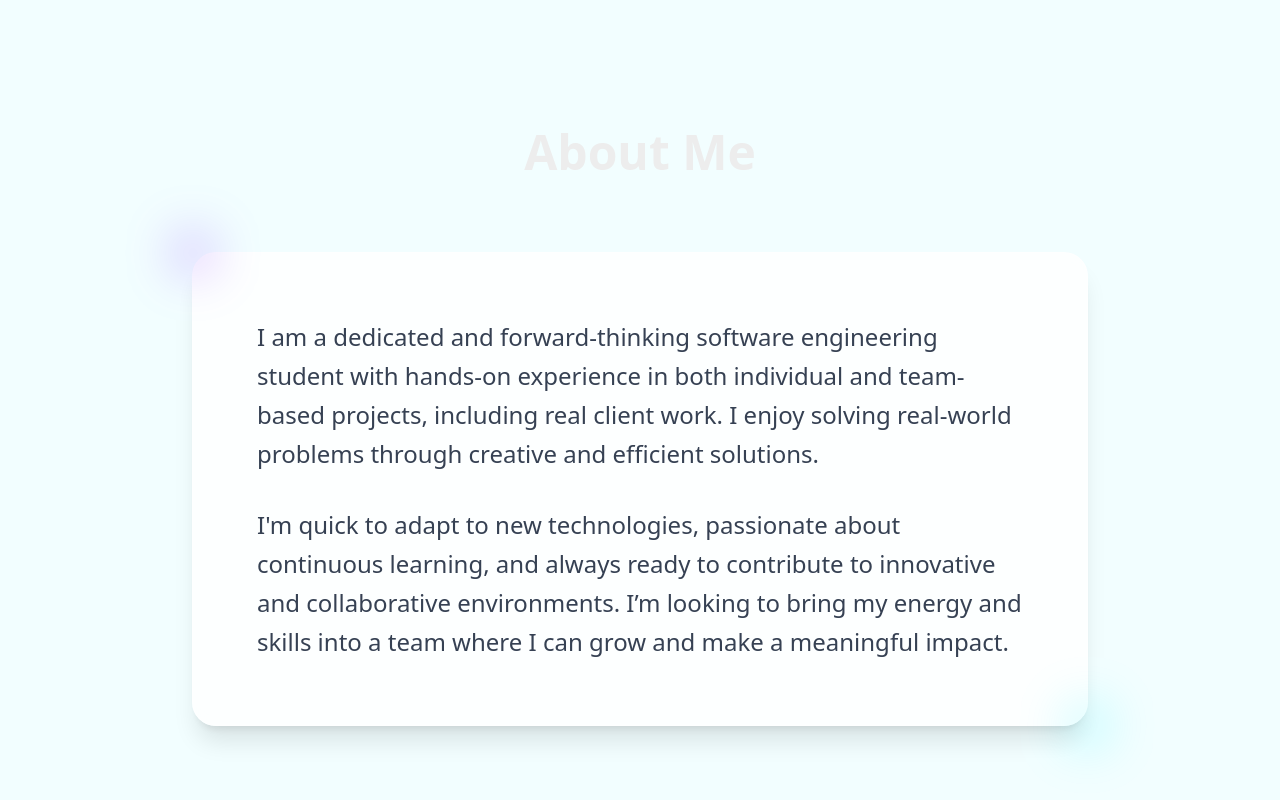
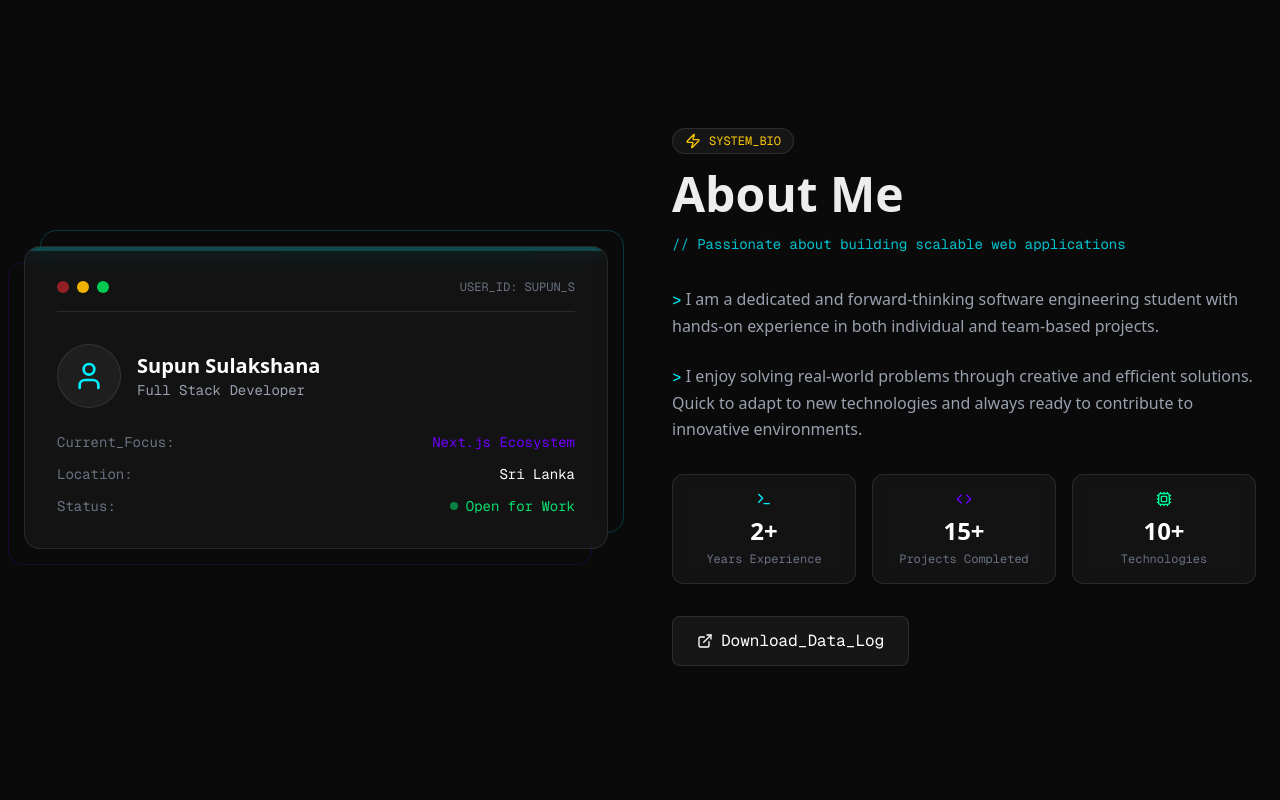
Before and after one commit to supuns2001/my-portfolio, a Next.js app: page / in a window 1280 px wide. Shown: the part 800-1600 px from the top of the page. Built offline with nearby package versions, Linux system fonts and the light colour scheme.

Commit message:
Update About.jsx

```diff
--- a/src/components/About.jsx
+++ b/src/components/About.jsx
@@ -1,52 +1,136 @@
 "use client";
 
-import { motion, useScroll, useTransform } from "framer-motion";
-import { useRef } from "react";
+import { motion } from "framer-motion";
+import { User, Code, Terminal, Cpu, Zap, Globe, ExternalLink } from "lucide-react";
+
+const stats = [
+    { label: "Years Experience", value: "2+", icon: <Terminal className="w-4 h-4 text-primary" /> },
+    { label: "Projects Completed", value: "15+", icon: <Code className="w-4 h-4 text-secondary" /> },
+    { label: "Technologies", value: "10+", icon: <Cpu className="w-4 h-4 text-accent" /> },
+];
 
 export default function About() {
-    const containerRef = useRef(null);
-    const { scrollYProgress } = useScroll({
-        target: containerRef,
-        offset: ["start end", "end start"],
-    });
+    return (
+        <section id="about" className="py-32 bg-background relative overflow-hidden">
+            {/* Background Decorations */}
+            <div className="absolute top-0 right-0 w-1/3 h-full bg-primary/5 -skew-x-12 blur-3xl -z-10" />
+            <div className="absolute bottom-0 left-0 w-1/3 h-full bg-secondary/5 -skew-x-12 blur-3xl -z-10" />
 
-    const y = useTransform(scrollYProgress, [0, 1], [100, -100]);
+            <div className="container mx-auto px-6 relative z-10">
+                <div className="grid grid-cols-1 lg:grid-cols-2 gap-16 items-center">
 
-    return (
-        <section ref={containerRef} id="about" className="py-32 bg-primary/5 relative overflow-hidden">
-            {/* Decorative Elements */}
+                    {/* Left Column: Profile Module */}
                     <motion.div
-                style={{ y }}
-                className="absolute top-20 right-20 w-64 h-64 bg-primary/10 rounded-full blur-3xl -z-10"
-            />
-
-            <div className="container mx-auto px-6">
-                <motion.div
-                    initial={{ opacity: 0, y: 40 }}
-                    whileInView={{ opacity: 1, y: 0 }}
+                        initial={{ opacity: 0, x: -50 }}
+                        whileInView={{ opacity: 1, x: 0 }}
                         viewport={{ once: true }}
                         transition={{ duration: 0.8 }}
-                    className="max-w-4xl mx-auto"
+                        className="relative"
                     >
-                    <div className="text-center mb-12">
-                        <h2 className="text-4xl md:text-5xl font-bold mb-6">
+                        <div className="relative z-10 glass p-8 rounded-2xl border border-white/10 overflow-hidden group">
+                            {/* Scanning Line Animation */}
+                            <div className="absolute top-0 left-0 w-full h-1 bg-primary/50 shadow-[0_0_20px_rgba(0,240,255,0.5)] animate-scan opacity-50" />
+
+                            {/* Header */}
+                            <div className="flex items-center justify-between mb-8 border-b border-white/10 pb-4">
+                                <div className="flex items-center gap-2">
+                                    <div className="w-3 h-3 rounded-full bg-red-500 animate-pulse" />
+                                    <div className="w-3 h-3 rounded-full bg-yellow-500" />
+                                    <div className="w-3 h-3 rounded-full bg-green-500" />
+                                </div>
+                                <div className="font-mono text-xs text-gray-500">USER_ID: SUPUN_S</div>
+                            </div>
+
+                            {/* Profile Content */}
+                            <div className="space-y-6">
+                                <div className="flex items-center gap-4">
+                                    <div className="w-16 h-16 rounded-full bg-white/5 flex items-center justify-center border border-white/10">
+                                        <User className="w-8 h-8 text-primary" />
+                                    </div>
+                                    <div>
+                                        <h3 className="text-xl font-bold text-white">Supun Sulakshana</h3>
+                                        <p className="text-sm text-gray-400 font-mono">Full Stack Developer</p>
+                                    </div>
+                                </div>
+
+                                <div className="space-y-3 font-mono text-sm text-gray-300">
+                                    <div className="flex justify-between">
+                                        <span className="text-gray-500">Current_Focus:</span>
+                                        <span className="text-secondary">Next.js Ecosystem</span>
+                                    </div>
+                                    <div className="flex justify-between">
+                                        <span className="text-gray-500">Location:</span>
+                                        <span className="text-white">Sri Lanka</span>
+                                    </div>
+                                    <div className="flex justify-between">
+                                        <span className="text-gray-500">Status:</span>
+                                        <span className="text-green-400 flex items-center gap-2">
+                                            <span className="w-2 h-2 rounded-full bg-green-400 animate-pulse" />
+                                            Open for Work
+                                        </span>
+                                    </div>
+                                </div>
+                            </div>
+                        </div>
+
+                        {/* Decorative Elements behind card */}
+                        <div className="absolute -top-4 -right-4 w-full h-full border border-primary/20 rounded-2xl -z-10" />
+                        <div className="absolute -bottom-4 -left-4 w-full h-full border border-secondary/20 rounded-2xl -z-10" />
+                    </motion.div>
+
+                    {/* Right Column: Content */}
+                    <motion.div
+                        initial={{ opacity: 0, x: 50 }}
+                        whileInView={{ opacity: 1, x: 0 }}
+                        viewport={{ once: true }}
+                        transition={{ duration: 0.8 }}
+                    >
+                        <div className="mb-8">
+                            <div className="inline-flex items-center gap-2 px-3 py-1 rounded-full bg-white/5 border border-white/10 mb-4">
+                                <Zap className="w-4 h-4 text-yellow-400" />
+                                <span className="text-xs font-mono text-yellow-400">SYSTEM_BIO</span>
+                            </div>
+                            <h2 className="text-4xl md:text-5xl font-bold mb-4">
                                 About <span className="text-gradient">Me</span>
                             </h2>
-                        <div className="w-24 h-1 bg-gradient-primary mx-auto rounded-full" />
+                            <p className="font-mono text-primary/80 text-sm mb-6">
+                                // Passionate about building scalable web applications
+                            </p>
                         </div>
 
-                    <div className="bg-white/80 backdrop-blur-sm p-10 md:p-16 rounded-3xl shadow-xl border border-white/50 relative">
-                        <div className="absolute -top-6 -left-6 w-12 h-12 bg-secondary/20 rounded-full blur-xl" />
-                        <div className="absolute -bottom-6 -right-6 w-12 h-12 bg-primary/20 rounded-full blur-xl" />
-
-                        <p className="text-xl md:text-2xl text-gray-700 leading-relaxed mb-8 font-light">
-                            I am a dedicated and forward-thinking software engineering student with hands-on experience in both individual and team-based projects, including real client work. I enjoy solving real-world problems through creative and efficient solutions.
+                        <div className="space-y-6 text-gray-400 leading-relaxed mb-8">
+                            <p>
+                                <span className="text-primary font-mono">&gt;</span> I am a dedicated and forward-thinking software engineering student with hands-on experience in both individual and team-based projects.
                             </p>
-                        <p className="text-xl md:text-2xl text-gray-700 leading-relaxed font-light">
-                            I'm quick to adapt to new technologies, passionate about continuous learning, and always ready to contribute to innovative and collaborative environments. I’m looking to bring my energy and skills into a team where I can grow and make a meaningful impact.
+                            <p>
+                                <span className="text-primary font-mono">&gt;</span> I enjoy solving real-world problems through creative and efficient solutions. Quick to adapt to new technologies and always ready to contribute to innovative environments.
                             </p>
                         </div>
+
+                        {/* Stats Grid */}
+                        <div className="grid grid-cols-3 gap-4 mb-8">
+                            {stats.map((stat, index) => (
+                                <div key={index} className="glass p-4 rounded-xl border border-white/5 hover:border-primary/30 transition-colors text-center group">
+                                    <div className="mb-2 flex justify-center group-hover:scale-110 transition-transform">
+                                        {stat.icon}
+                                    </div>
+                                    <div className="text-2xl font-bold text-white mb-1">{stat.value}</div>
+                                    <div className="text-xs text-gray-500 font-mono">{stat.label}</div>
+                                </div>
+                            ))}
+                        </div>
+
+                        <motion.a
+                            href="/cv.pdf"
+                            whileHover={{ scale: 1.05 }}
+                            whileTap={{ scale: 0.95 }}
+                            className="inline-flex items-center gap-2 px-6 py-3 bg-white/5 hover:bg-white/10 border border-white/10 hover:border-primary/50 rounded-lg text-white font-mono transition-all group"
+                        >
+                            <ExternalLink className="w-4 h-4 group-hover:text-primary transition-colors" />
+                            <span>Download_Data_Log</span>
+                        </motion.a>
                     </motion.div>
+                </div>
             </div>
         </section>
     );
```
Lines whose indentation alone changed are shown as unchanged.
